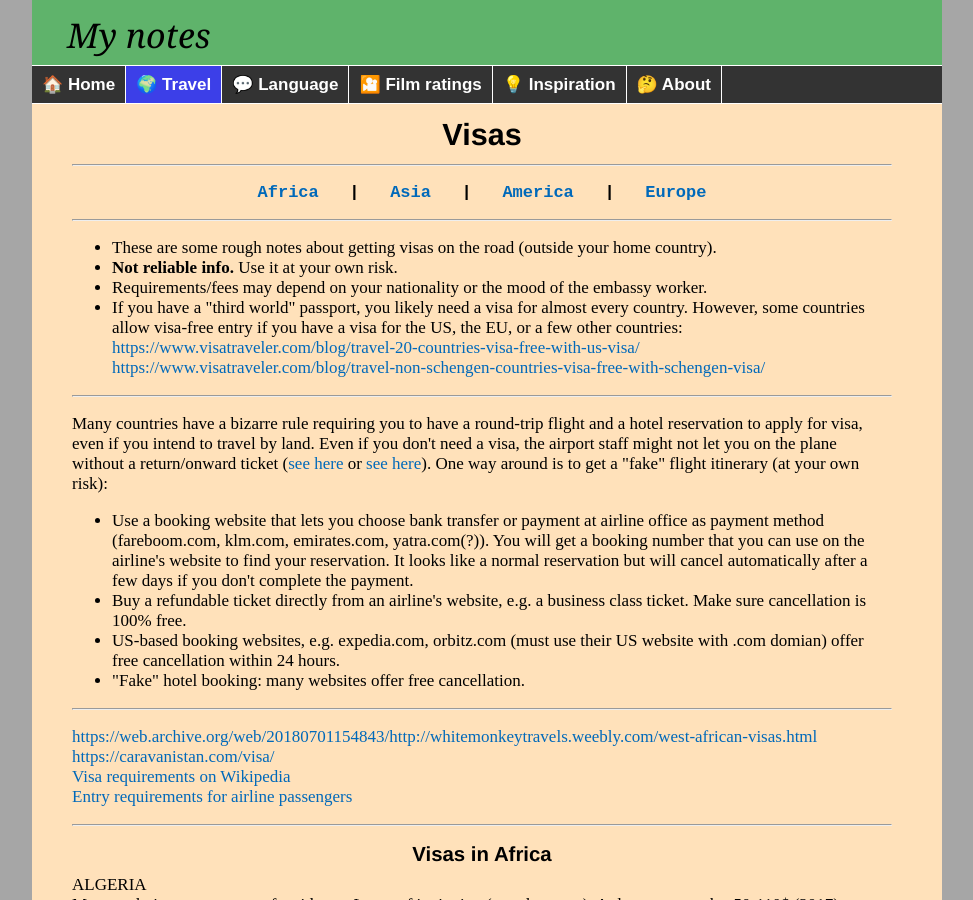
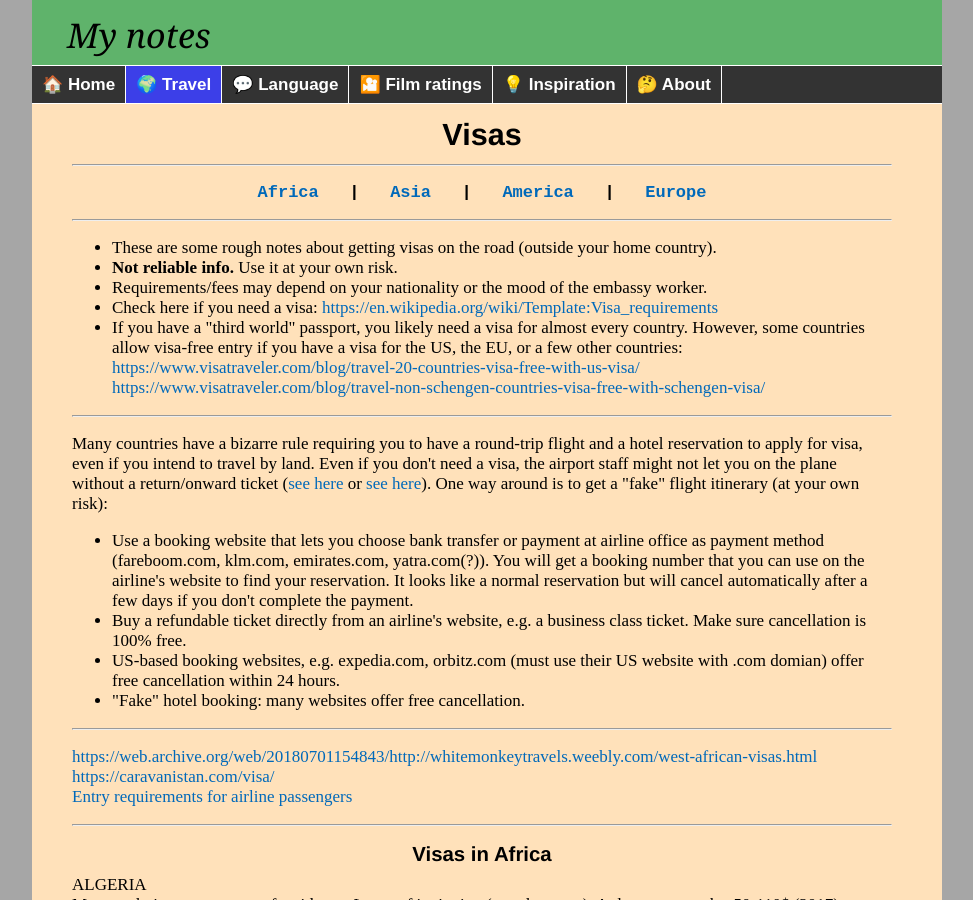
Before and after one commit to witbag/witbag.github.io, a Jekyll site: the page built from travel/visas.html, in a window 1280 px wide and 900 px high. Shown: the whole window, without its empty margins (153-1126 px from the left). Built offline with Jekyll 4.4.1, drawn with Linux system fonts in a browser that asks for light colours.

Commit message:
Update visas.html

```diff
--- a/travel/visas.html
+++ b/travel/visas.html
@@ -18,6 +18,7 @@ title: Travel advice
 <li>These are some rough notes about getting visas on the road (outside your home country).
 <li><b>Not reliable info.</b> Use it at your own risk.
 <li>Requirements/fees may depend on your nationality or the mood of the embassy worker.
+<li>Check here if you need a visa: <a href="https://en.wikipedia.org/wiki/Template:Visa_requirements" target=_blank>https://en.wikipedia.org/wiki/Template:Visa_requirements</a><br>
 <li>If you have a "third world" passport, you likely need a visa for almost every country. However, some countries allow visa-free entry if you have a visa for the US, the EU, or a few other countries:<br>
 <a href="https://www.visatraveler.com/blog/travel-20-countries-visa-free-with-us-visa/" target=_blank>https://www.visatraveler.com/blog/travel-20-countries-visa-free-with-us-visa/</a><br>
 <a href="https://www.visatraveler.com/blog/travel-non-schengen-countries-visa-free-with-schengen-visa/" target=_blank>https://www.visatraveler.com/blog/travel-non-schengen-countries-visa-free-with-schengen-visa/</a><br>
@@ -36,8 +37,7 @@ Many countries have a bizarre rule requiring you to have a round-trip flight and
 <p>
 <a href="https://web.archive.org/web/20180701154843/http://whitemonkeytravels.weebly.com/west-african-visas.html" target=_blank>https://web.archive.org/web/20180701154843/http://whitemonkeytravels.weebly.com/west-african-visas.html</a><br>
 <a href="https://caravanistan.com/visa/" target=_blank>https://caravanistan.com/visa/</a><br>
-<a href="https://en.wikipedia.org/wiki/Template:Visa_requirements" target=_blank>Visa requirements on Wikipedia</a><br>
-<a href="https://www.koreanair.com/fr/en/airport/check-in-security/visa-immigration-documents/timaticweb" target=_blank>Entry requirements for airline passengers</a><br>
+<a href="https://www.emirates.com/english/before-you-fly/visa-passport-information/" target=_blank>Entry requirements for airline passengers</a><br>
 </p>
 <hr>
 <p><a id="africa"></a><center><h4>Visas in Africa</h4></center>
```
